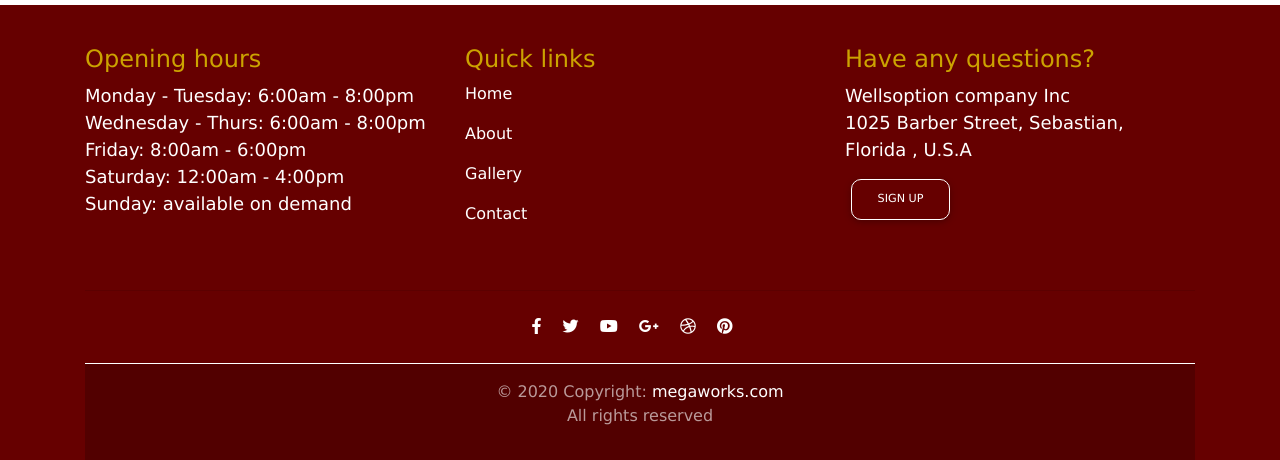
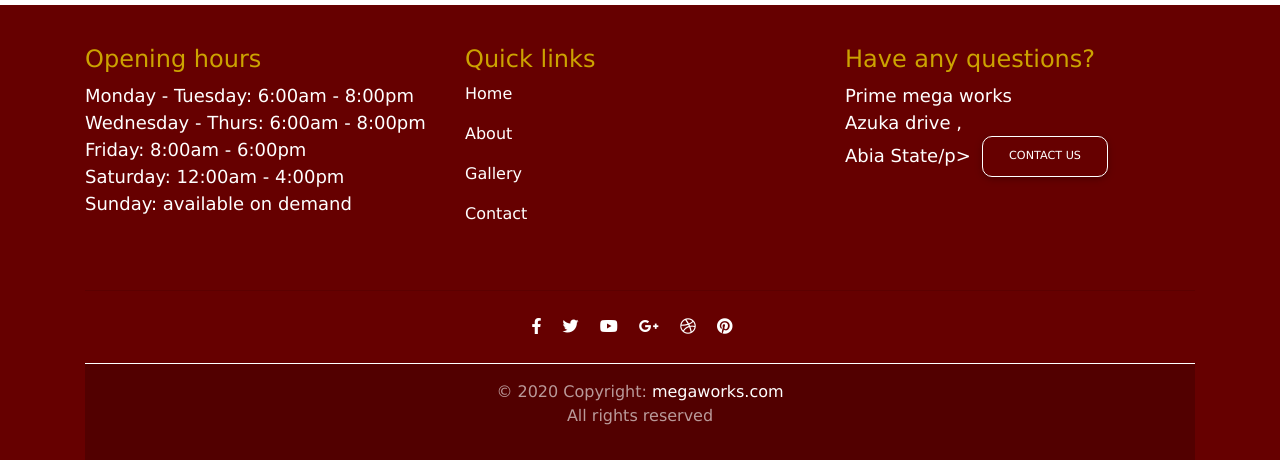
Before and after one commit to Iamfocus/megaworks, a plain HTML site: page index.html in a window 1280 px wide. Shown: the part 6997-7457 px from the top of the page. Drawn offline with nearby package versions, Linux system fonts and the light colour scheme.

Commit message:
Update index.html

```diff
--- a/index.html
+++ b/index.html
@@ -786,11 +786,11 @@
 
     <div class="col-md-4 wow zoomIn mb-4" data-wow-duration="2s" data-wow-duration="3s">
     <h4 style="color: #cca300 ;">Have any questions?</h4>
-      <p style="font-size: 18px;">Wellsoption company Inc <br />
-         1025 Barber Street, Sebastian, <br />
-         Florida , U.S.A</p>
+      <p style="font-size: 18px;">Prime mega works <br />
+         Azuka drive , <br />
+         Abia State/p>
 
-         <button class="headerImageButton btn white-text btn-md  my-sm-0 " type="submit">Sign Up</button>
+         <button class="headerImageButton btn white-text btn-md  my-sm-0 " type="submit">Contact us</button>
 
     </div>
 
```
